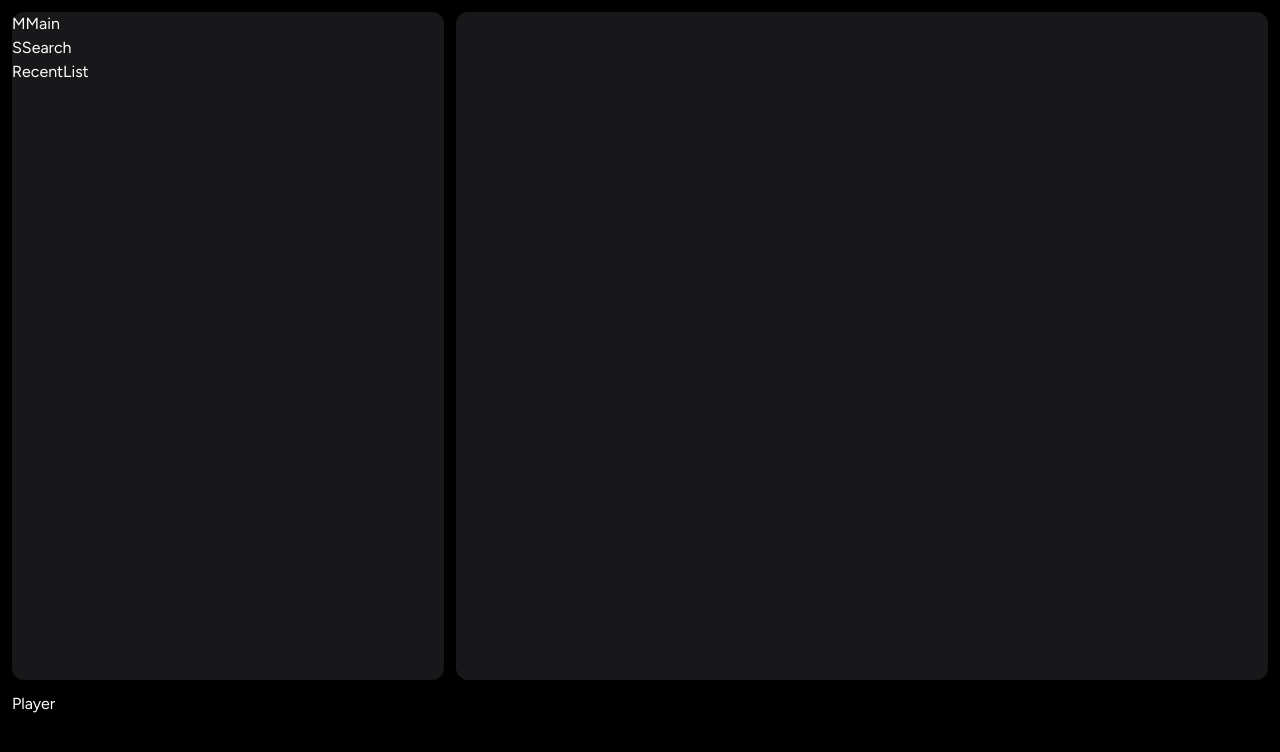
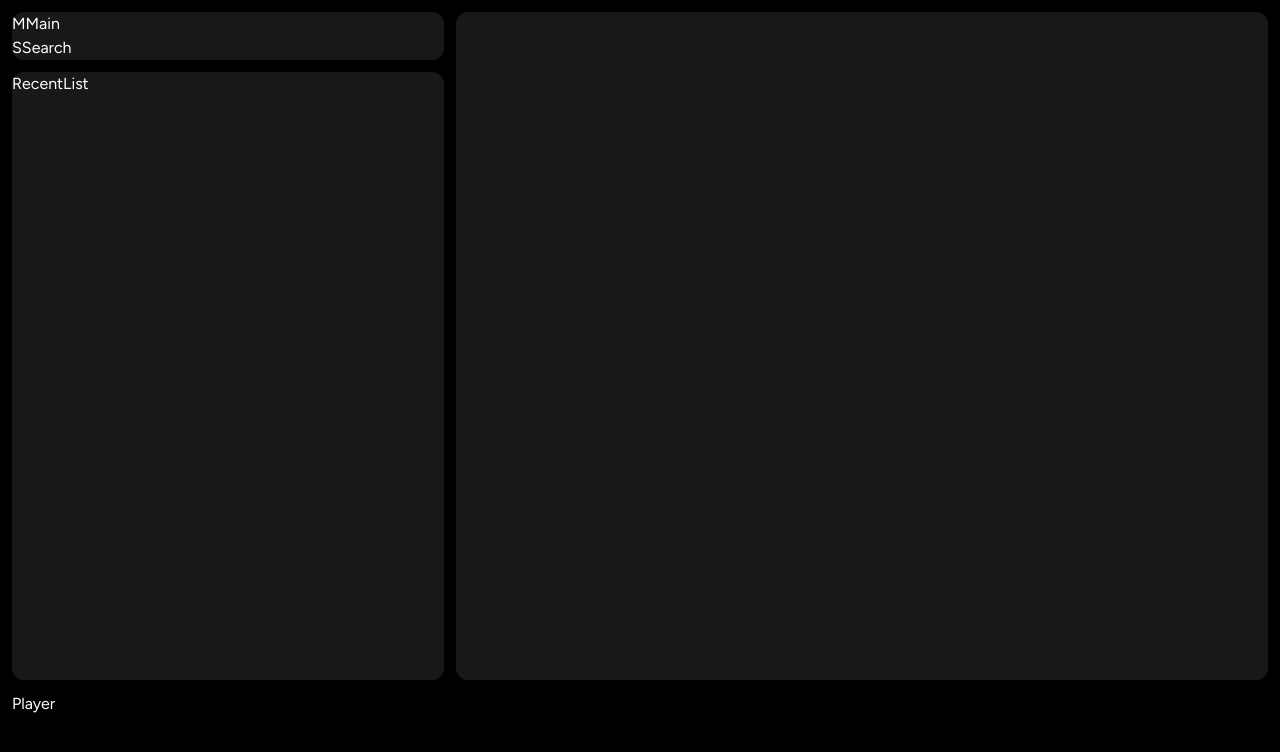
Before and after one commit to bpetrukovich/music-platform, a Next.js app in the folder packages/web/: page / in a window 1280 px wide. Shown: the top 752 px of the page. Built offline with nearby package versions, Linux system fonts and the light colour scheme.

Commit message:
feat(ui): navigation flex

```diff
--- a/packages/web/src/components/Layout/Navigation/Navigation.tsx
+++ b/packages/web/src/components/Layout/Navigation/Navigation.tsx
@@ -4,7 +4,7 @@ import RecentList from "./RecentList/RecentList";
 
 export default function Navigation() {
     return (
-        <div className="bg-zinc-900 rounded-xl">
+        <div className="flex flex-col gap-3">
             <PagesList />
             <RecentList />
         </div>
--- a/packages/web/src/components/Layout/Navigation/PagesList/PagesList.tsx
+++ b/packages/web/src/components/Layout/Navigation/PagesList/PagesList.tsx
@@ -3,7 +3,7 @@ import PagesButton from './PagesButton'
 
 export default function PagesList() {
     return (
-        <nav>
+        <nav className='bg-zinc-900 rounded-xl'>
             <PagesButton icon='M' pageName='Main' />
             <PagesButton icon='S' pageName='Search' />
         </nav>
--- a/packages/web/src/components/Layout/Navigation/RecentList/RecentList.tsx
+++ b/packages/web/src/components/Layout/Navigation/RecentList/RecentList.tsx
@@ -2,6 +2,6 @@ import React from 'react'
 
 export default function RecentList() {
     return (
-        <div>RecentList</div>
+        <div className='bg-zinc-900 rounded-xl grow'>RecentList</div>
     )
 }
```
